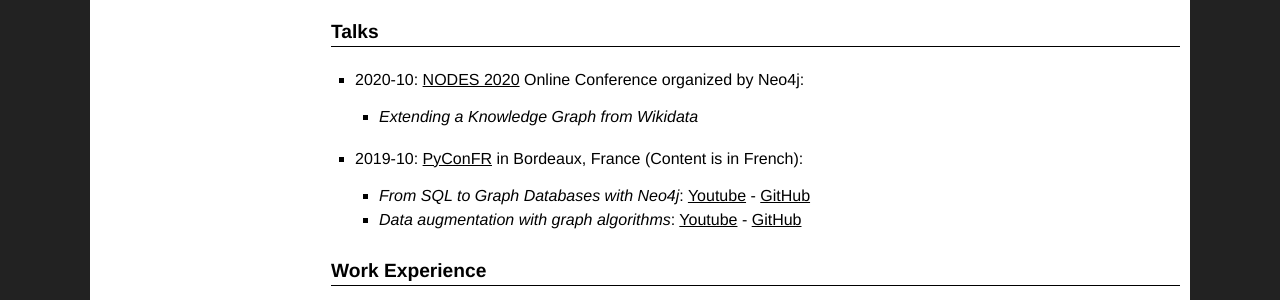
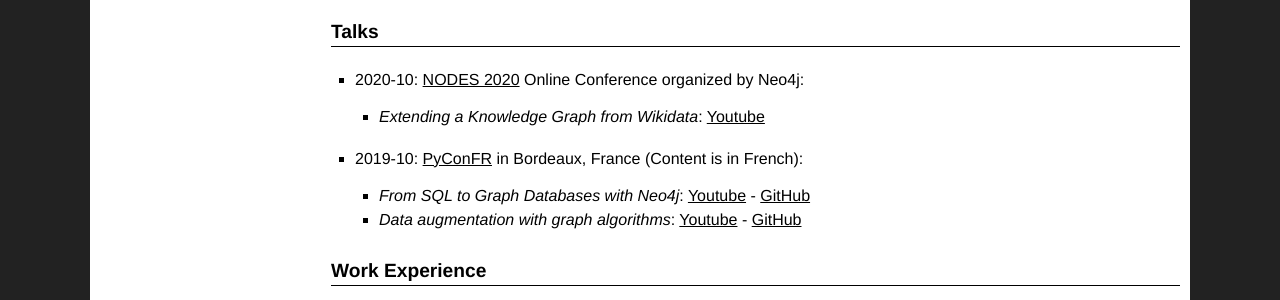
Before and after one commit to stellasia/stellasia.github.io, a Jekyll site: the page built from about.md, in a window 1280 px wide and 900 px high, scrolled down 2203 px. Shown: the part 152-452 px from the top of the window. Built offline with Jekyll 4.4.1, drawn with Linux system fonts in a browser that asks for light colours.

Commit message:
Add youtube link

```diff
--- a/about.md
+++ b/about.md
@@ -89,7 +89,7 @@
 # Talks
 
 - 2020-10: [NODES 2020](https://neo4j.com/nodes-2020/) Online Conference organized by Neo4j:
-    - _Extending a Knowledge Graph from Wikidata_
+    - _Extending a Knowledge Graph from Wikidata_: [Youtube](https://www.youtube.com/watch?v=aB6Lb2-3S58)
 
 - 2019-10: [PyConFR](https://www.pycon.fr/2019/) in Bordeaux, France (Content is in French):
     - _From SQL to Graph Databases with Neo4j_: [Youtube](https://www.youtube.com/watch?v=lk3cRSrVMTo&list=PL_dGzOUQ0cyh9OPCiPXyRP9Px72SCHUZ_&index=31&t=0s) - [GitHub](https://github.com/stellasia/pyconfr19/blob/master/SQL2Neo4j.pdf)
```
